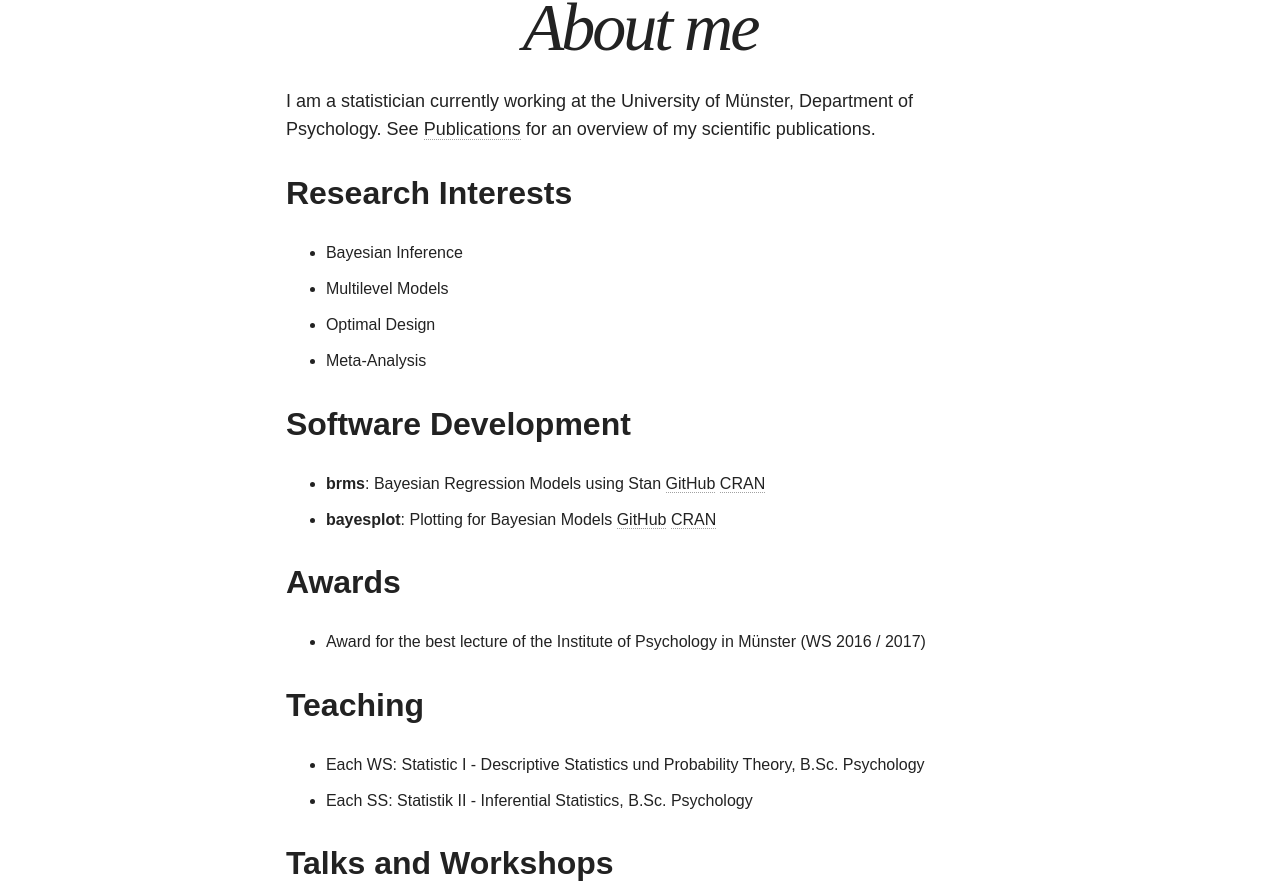
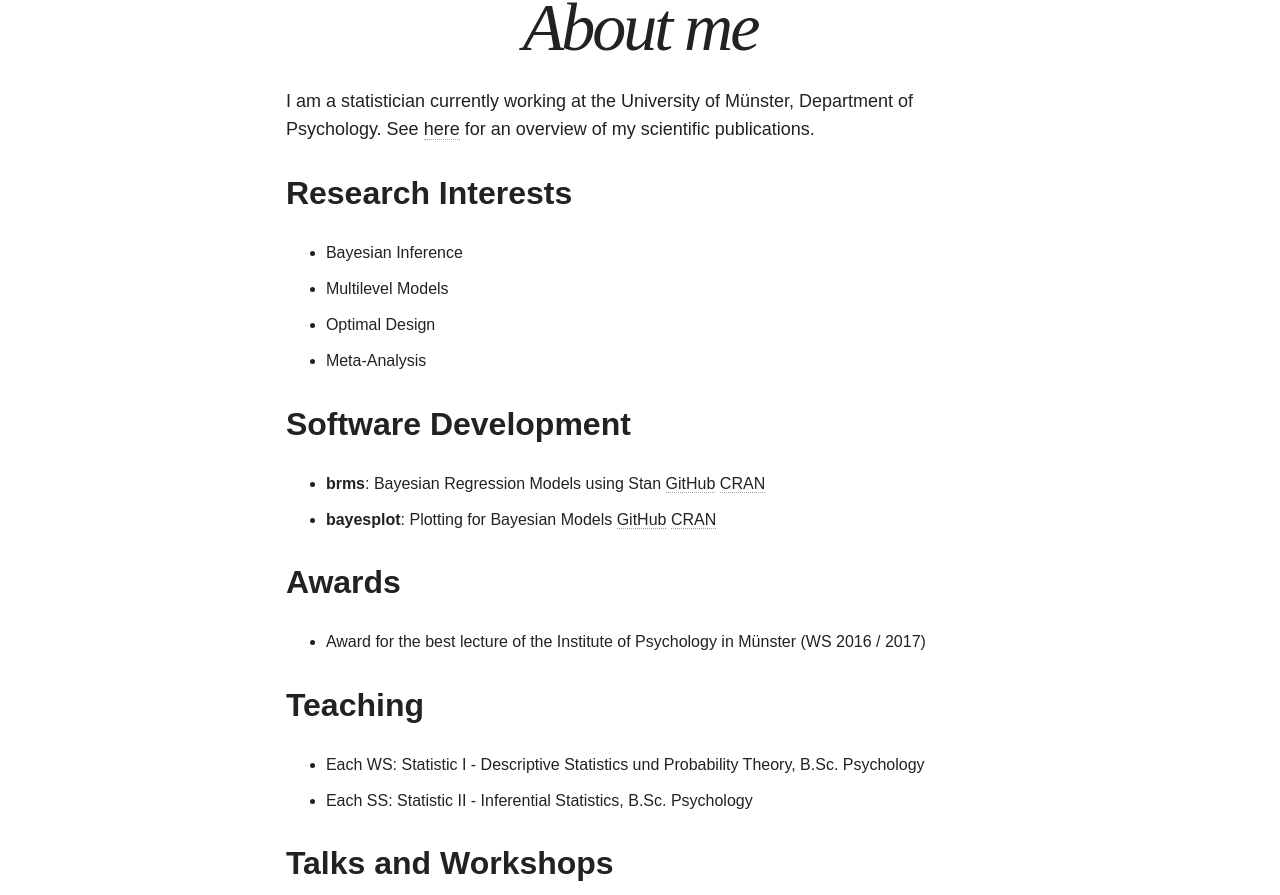
Before and after one commit to paul-buerkner/paul-buerkner.github.io, a Jekyll site: the page built from about/index.md, in a window 1280 px wide. Shown: the part 485-1380 px from the top of the page. Built offline with Jekyll 4.4.1, drawn with Linux system fonts in a browser that asks for light colours; nearby versions of some CDN libraries.

Commit message:
minor cleaning

```diff
--- a/about/index.md
+++ b/about/index.md
@@ -10,7 +10,7 @@ modified: 2014-08-08T19:44:38.564948-04:00
 ---
 
 I am a statistician currently working at the University of Münster, Department of Psychology.
-See [Publications](../publications) for an overview of my scientific publications.
+See [here](../publications) for an overview of my scientific publications.
 
 ## Research Interests
 
@@ -31,7 +31,7 @@ See [Publications](../publications) for an overview of my scientific publication
 ## Teaching
 
 * Each WS: Statistic I - Descriptive Statistics und Probability Theory, B.Sc. Psychology
-* Each SS: Statistik II - Inferential Statistics, B.Sc. Psychology
+* Each SS: Statistic II - Inferential Statistics, B.Sc. Psychology
 
 ## Talks and Workshops
 
```
